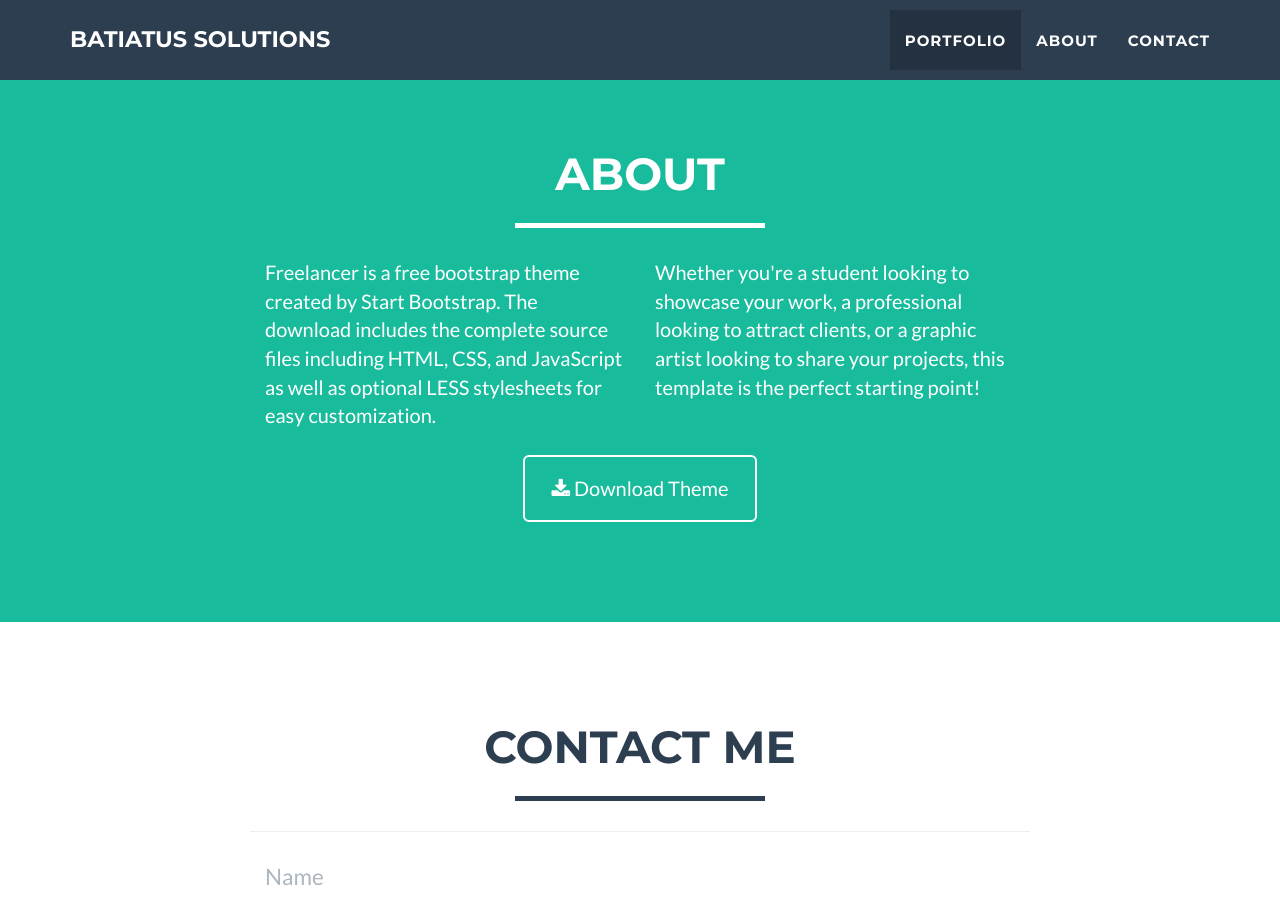
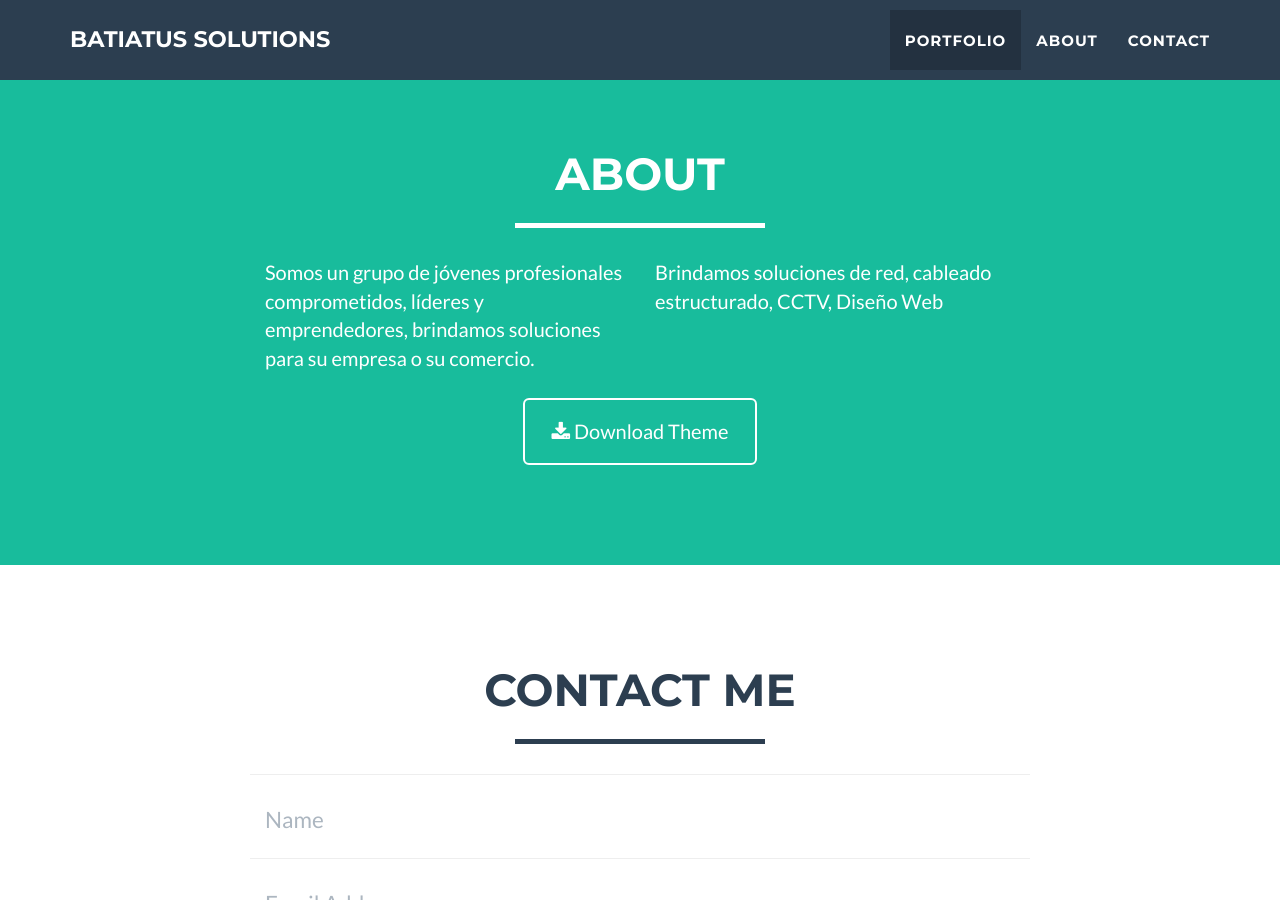
Before and after one commit to brusang/brusang.github.io, a Jekyll site: the page built from index.html, in a window 1280 px wide and 900 px high, scrolled down 1616 px. Built offline with Jekyll 4.4.1, drawn with Linux system fonts in a browser that asks for light colours.

Commit message:
Update about.html
Cambio en la información que se muestra en la seccion ABOUT

```diff
--- a/_includes/about.html
+++ b/_includes/about.html
@@ -9,10 +9,10 @@
             </div>
             <div class="row">
                 <div class="col-lg-4 col-lg-offset-2">
-                    <p>Freelancer is a free bootstrap theme created by Start Bootstrap. The download includes the complete source files including HTML, CSS, and JavaScript as well as optional LESS stylesheets for easy customization.</p>
+                    <p>Somos un grupo de jóvenes profesionales comprometidos, líderes y emprendedores, brindamos soluciones para su empresa o su comercio.</p>
                 </div>
                 <div class="col-lg-4">
-                    <p>Whether you're a student looking to showcase your work, a professional looking to attract clients, or a graphic artist looking to share your projects, this template is the perfect starting point! </p>
+                    <p>Brindamos soluciones de red, cableado estructurado, CCTV, Diseño Web</p>
                 </div>
                 <div class="col-lg-8 col-lg-offset-2 text-center">
                     <a href="#" class="btn btn-lg btn-outline">
```
